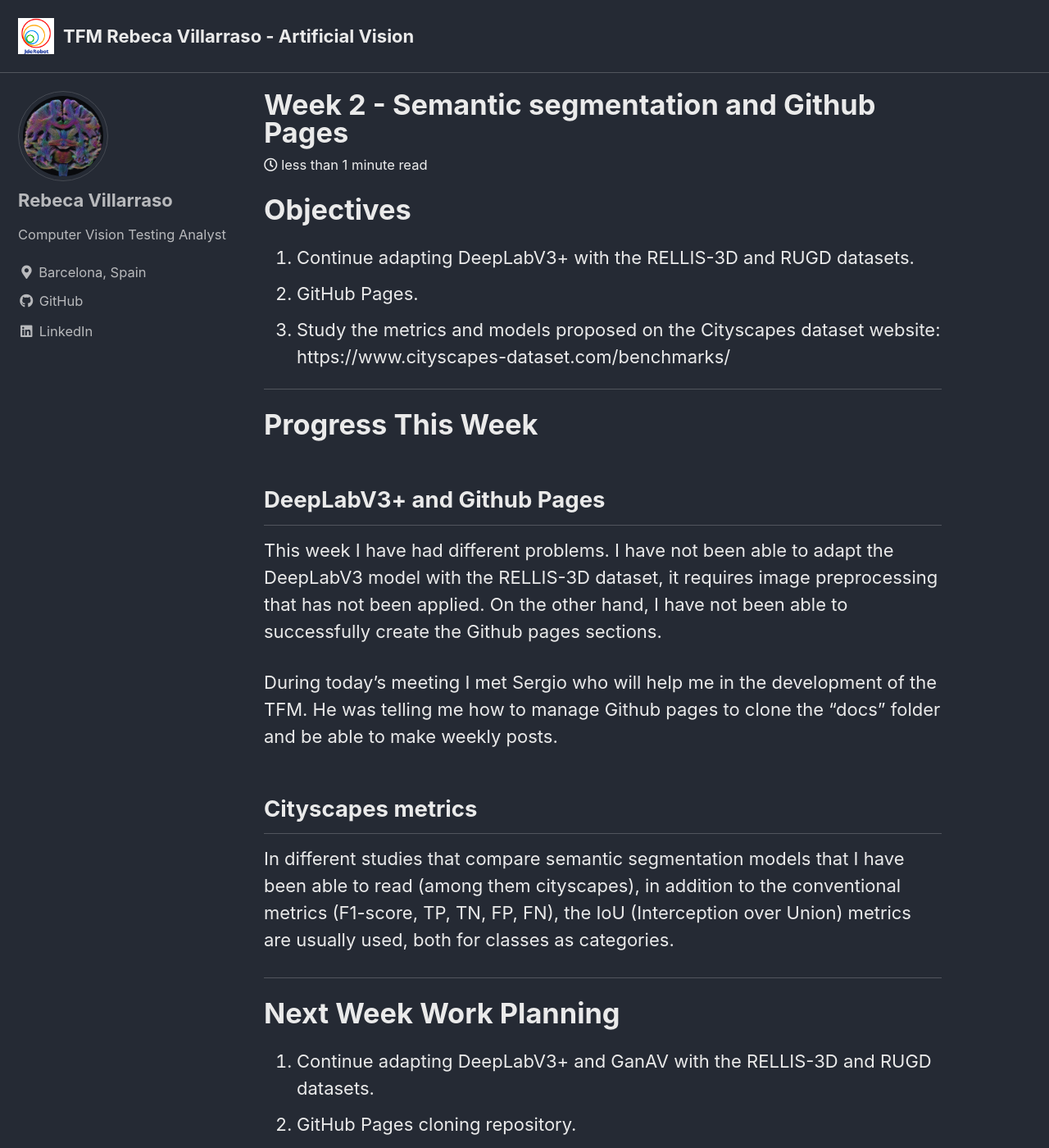
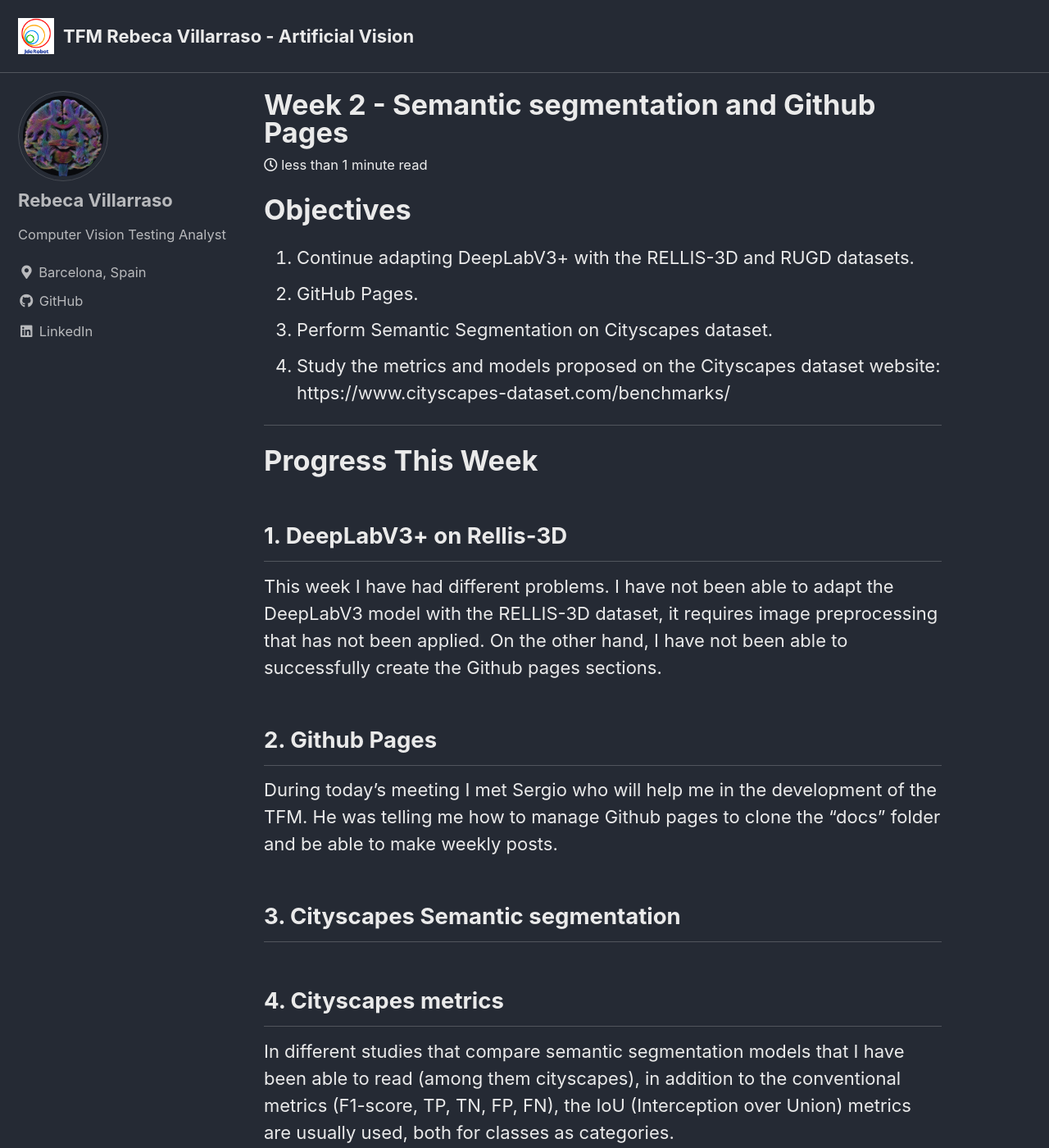
Before and after one commit to RoboticsLabURJC/2024-tfm-rebeca-villaraso, a Jekyll site: the page built from docs/_posts/2023-10-11-Week-2.md, in a window 1280 px wide and 1400 px high. Shown: the whole window at 82% size. Built offline with Jekyll 4.4.1, drawn with Linux system fonts in a browser that asks for light colours; cached includes are drawn as plain includes.

Commit message:
Update 2023-10-11-Week-2.md

```diff
--- a/docs/_posts/2023-10-11-Week-2.md
+++ b/docs/_posts/2023-10-11-Week-2.md
@@ -14,19 +14,26 @@ tags:
 
 1. Continue adapting DeepLabV3+ with the RELLIS-3D and RUGD datasets.
 2. GitHub Pages.
-3. Study the metrics and models proposed on the Cityscapes dataset website: https://www.cityscapes-dataset.com/benchmarks/
+3. Perform Semantic Segmentation on Cityscapes dataset.
+4. Study the metrics and models proposed on the Cityscapes dataset website: https://www.cityscapes-dataset.com/benchmarks/
 
 ---
 
 # Progress This Week
 
-## DeepLabV3+ and Github Pages
+## 1. DeepLabV3+ on Rellis-3D
 
 This week I have had different problems. I have not been able to adapt the DeepLabV3 model with the RELLIS-3D dataset, it requires image preprocessing that has not been applied. On the other hand, I have not been able to successfully create the Github pages sections.
 
+## 2. Github Pages
+
 During today's meeting I met Sergio who will help me in the development of the TFM. He was telling me how to manage Github pages to clone the "docs" folder and be able to make weekly posts.
 
-## Cityscapes metrics
+## 3. Cityscapes Semantic segmentation
+
+
+
+## 4. Cityscapes metrics
 
 In different studies that compare semantic segmentation models that I have been able to read (among them cityscapes), in addition to the conventional metrics (F1-score, TP, TN, FP, FN), the IoU (Interception over Union) metrics are usually used, both for classes as categories.
 
```
